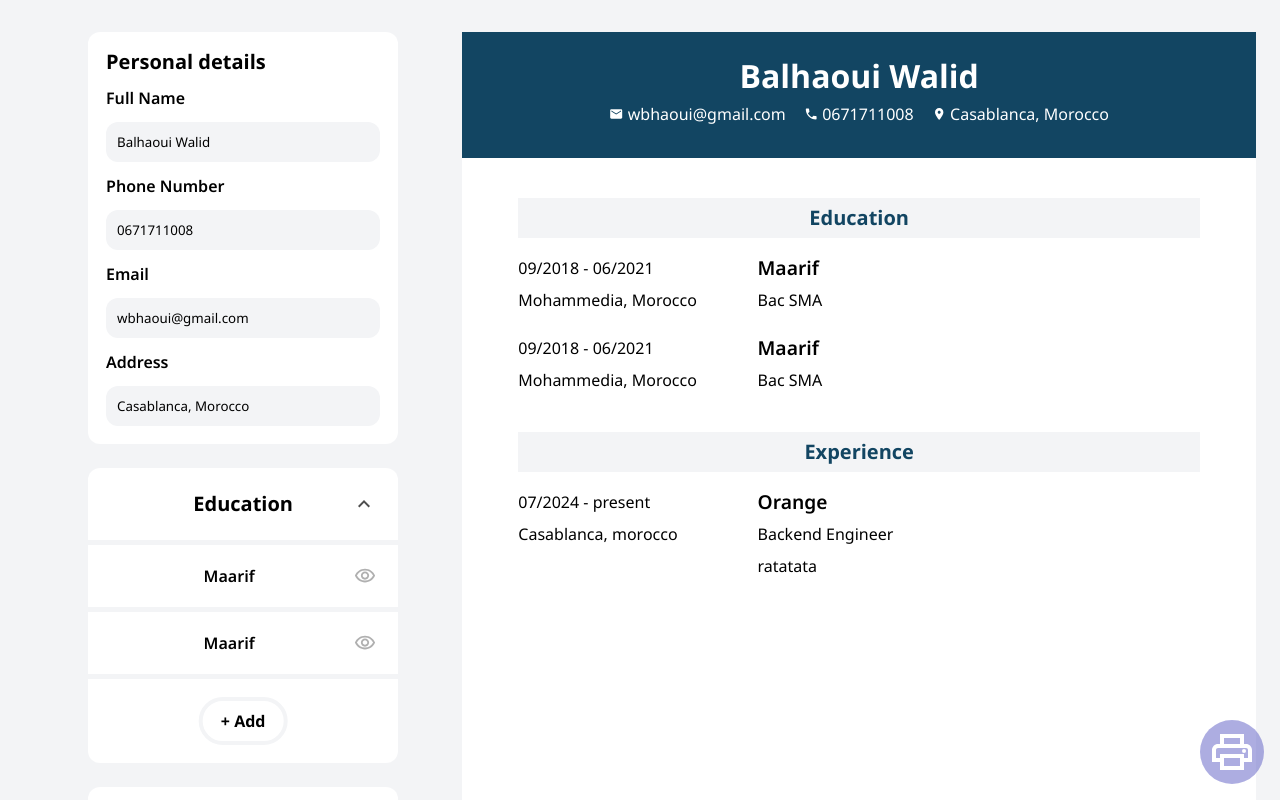
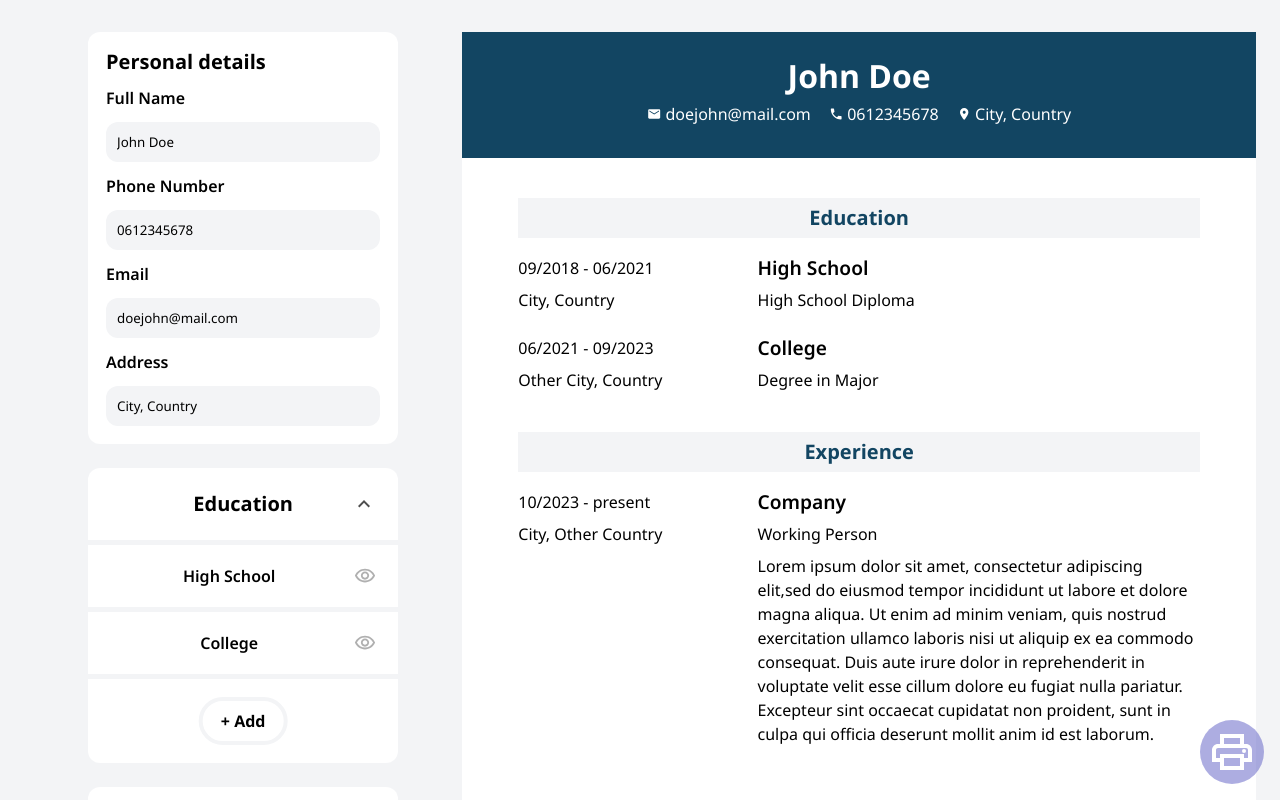
Before and after one commit to Archesper/react-cv-generator, a React (Vite) app: page / in a window 1280 px wide. Shown: the top 800 px of the page. Built offline with nearby package versions, Linux system fonts and the light colour scheme.

Commit message:
Move resume data into separate file

```diff
--- a/src/components/App.jsx
+++ b/src/components/App.jsx
@@ -1,3 +1,4 @@
+import defaultResumeData from "../helpers/defaultData";
 import CV from "./CV";
 import InfoInput from "./InfoInput.jsx";
 import MultiInput from "./MultiInput";
@@ -7,49 +8,7 @@ import PrintIcon from "@mui/icons-material/PrintOutlined";
 import VisibilityIcon from "@mui/icons-material/VisibilityOutlined";
 
 export default function App() {
-  const defaultResumeData = {
-    fullName: "Balhaoui Walid",
-    phoneNumber: "0671711008",
-    email: "wbhaoui@gmail.com",
-    address: "Casablanca, Morocco",
-    education: [
-      {
-        id: 0,
-        school: "Maarif",
-        name: "Maarif", // For MultiInput component to distinguish
-        // between "education" and "experience" objects
-        degree: "Bac SMA",
-        startDate: "09/2018",
-        endDate: "06/2021",
-        location: "Mohammedia, Morocco",
-        visible: true,
-      },
-      {
-        id: 1,
-        school: "Maarif",
-        name: "Maarif", // For MultiInput component to distinguish
-        // between "education" and "experience" objects
-        degree: "Bac SMA",
-        startDate: "09/2018",
-        endDate: "06/2021",
-        location: "Mohammedia, Morocco",
-        visible: true,
-      },
-    ],
-    experience: [
-      {
-        id: 0,
-        companyName: "Orange",
-        name: "Orange",
-        positionTitle: "Backend Engineer",
-        startDate: "07/2024",
-        endDate: "present",
-        location: "Casablanca, morocco",
-        description: "ratatata",
-        visible: true,
-      },
-    ],
-  };
+
   const [resumeData, setResumeData] = useState(defaultResumeData);
   const handlePersonalDataUpdate = (e) => {
     console.log(e.target.name);
--- /dev/null
+++ b/src/helpers/defaultData.js
@@ -0,0 +1,51 @@
+const defaultResumeData = {
+  fullName: "John Doe",
+  phoneNumber: "0612345678",
+  email: "doejohn@mail.com",
+  address: "City, Country",
+  education: [
+    {
+      id: 0,
+      school: "High School",
+      name: "High School", // For MultiInput component to distinguish
+      // between "education" and "experience" objects
+      degree: "High School Diploma",
+      startDate: "09/2018",
+      endDate: "06/2021",
+      location: "City, Country",
+      visible: true,
+    },
+    {
+      id: 1,
+      school: "College",
+      name: "College", // For MultiInput component to distinguish
+      // between "education" and "experience" objects
+      degree: "Degree in Major",
+      startDate: "06/2021",
+      endDate: "09/2023",
+      location: "Other City, Country",
+      visible: true,
+    },
+  ],
+  experience: [
+    {
+      id: 0,
+      companyName: "Company",
+      name: "Company",
+      positionTitle: "Working Person",
+      startDate: "10/2023",
+      endDate: "present",
+      location: "City, Other Country",
+      description:
+        `Lorem ipsum dolor sit amet, consectetur adipiscing elit,sed do eiusmod tempor
+        incididunt ut labore et dolore magna aliqua. Ut enim ad minim veniam, quis nostrud
+        exercitation ullamco laboris nisi ut aliquip ex ea commodo consequat. Duis aute irure
+        dolor in reprehenderit in voluptate velit esse cillum dolore eu fugiat nulla pariatur.
+        Excepteur sint occaecat cupidatat non proident, sunt in culpa qui officia deserunt
+        mollit anim id est laborum.`,
+      visible: true,
+    },
+  ],
+};
+
+export default defaultResumeData;
--- a/src/styles/resume.css
+++ b/src/styles/resume.css
@@ -3,6 +3,7 @@
   width: 21cm;
   height: 29.7cm;
   overflow: hidden;
+  line-height: 1.5em;
 }
 
 .personal-info {
```
